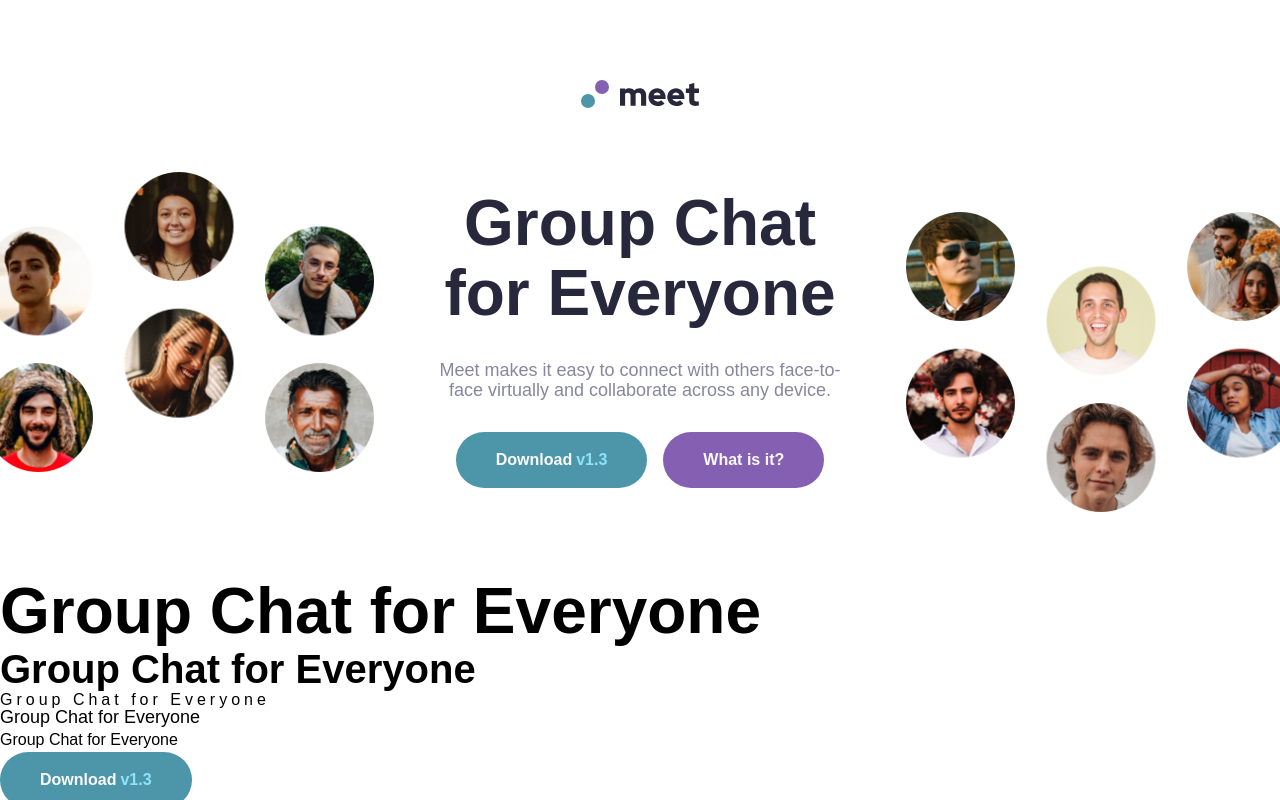
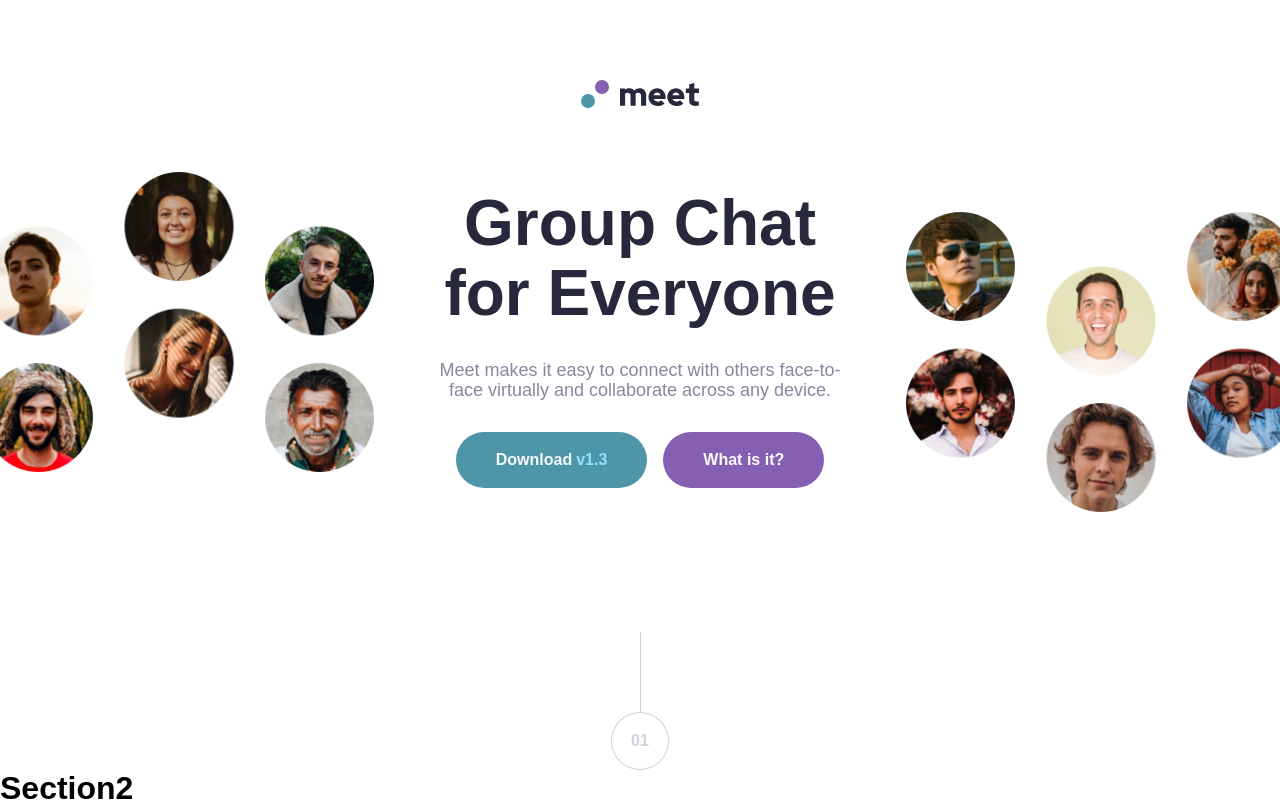
Before and after one commit to hiticas/Meet-landing-page-Vite, a React (Vite) app: page / in a window 1280 px wide. Shown: the top 800 px of the page. Built offline with nearby package versions, Linux system fonts and the light colour scheme.

Commit message:
add section counter component, update readme

```diff
--- a/src/App.jsx
+++ b/src/App.jsx
@@ -2,11 +2,16 @@ import './App.scss'
 import Hero from './components/Hero/Hero'
 import Button from './ui-components/Button/Button'
 import Typography from './ui-components/Typography/Typography'
+import SectionCounter from './ui-components/SectionCounter/SectionCounter'
 
 function App() {
   return (
     <main className="app">
       <Hero />
+      <SectionCounter label="01" />
+      <h1>Section2</h1>
+      <SectionCounter label="02" />
+      <h1>Footer</h1>
 
       <div className="design-system">
         <Typography as="h1" type="preset-1">Group Chat for Everyone</Typography>
--- a/src/components/Hero/Hero.scss
+++ b/src/components/Hero/Hero.scss
@@ -1,6 +1,6 @@
 .hero {
 	overflow: hidden;
-	margin-bottom: var(--space-400);
+	margin-bottom: var(--space-800);
 
 	.logo {
 		display: block;
@@ -62,7 +62,7 @@
 
 @media (min-width: 768px) {
 	.hero {
-		margin-bottom: var(--space-800);
+		margin-bottom: 120px;
 		.hero-content-mobile {
 			padding-bottom: var(--space-900);
 		}
--- /dev/null
+++ b/src/ui-components/SectionCounter/SectionCounter.jsx
@@ -0,0 +1,13 @@
+import Typography from '../Typography/Typography';
+import './SectionCounter.scss';
+
+function SectionCounter({ label }) {
+  return (
+    <div className="section-counter">
+      <span className='line'></span>
+        <Typography className='label' type="preset-5" color="slate-300">{label}</Typography>
+    </div>
+  );
+}
+
+export default SectionCounter;
--- /dev/null
+++ b/src/ui-components/SectionCounter/SectionCounter.scss
@@ -0,0 +1,17 @@
+.section-counter {
+    display: flex;
+    flex-direction: column;
+    align-items: center;
+  .line {
+    width: 1px;
+    height: 80px;
+    background-color: var(--color-slate-300);
+  }
+
+  .label {
+    padding: 16px 19px;
+    border-radius: 50%;
+    border: 1px solid var(--color-slate-300);
+    font-weight: bold;
+  }
+}
--- a/src/ui-components/Typography/Typography.scss
+++ b/src/ui-components/Typography/Typography.scss
@@ -8,6 +8,10 @@
 
 .text-purple {
   color: var(--color-purple-300);
+}
+
+.text-slate-300 {
+  color: var(--color-slate-300);
 }
 
 .text-slate-600 {
```
Also changed, not shown: 1 other file (tests, documents, lock files or other folders).
